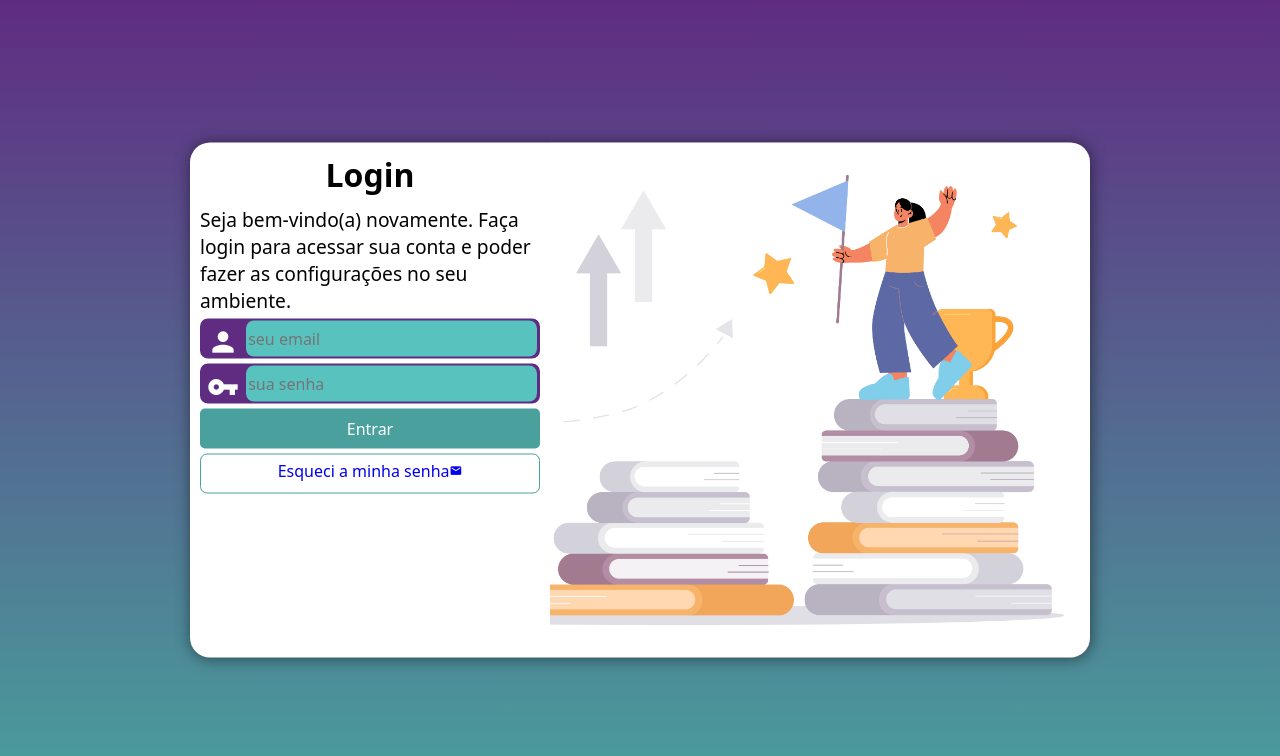
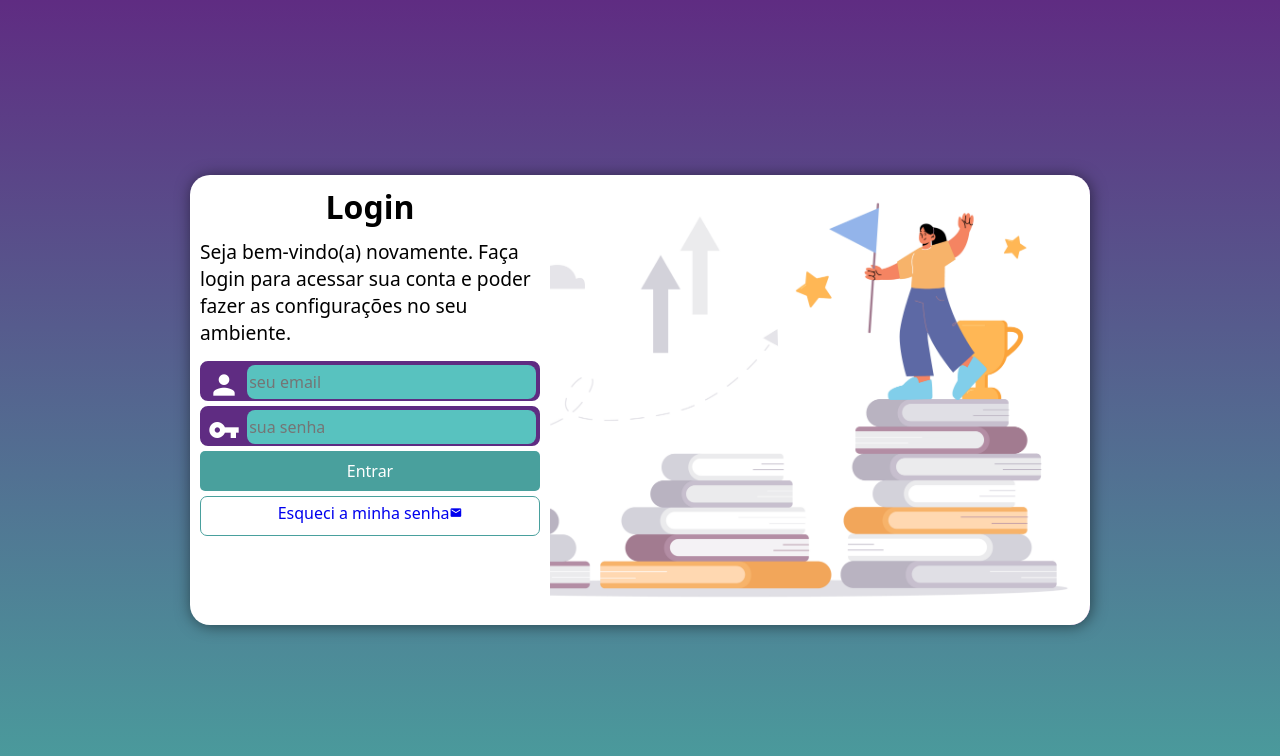
Before and after one commit to GustavRibeiro/projeto-login, a plain HTML site: page index.html in a window 1280 px wide. Drawn offline with Linux system fonts and the light colour scheme.

Commit message:
update final do projeto

```diff
--- a/estilos/media-query.css
+++ b/estilos/media-query.css
@@ -43,6 +43,7 @@
     }
     section#login {
         width: 900px;
+        height: 450px;
     }
 
     section#login > div#imagem {
--- a/estilos/style.css
+++ b/estilos/style.css
@@ -26,6 +26,13 @@ main {
 }
 
 section#login {
+
+    background-color: white;
+    width: 250px;
+    height: 515px;
+    border-radius: 20px;
+    box-shadow: 1px 1px 15px rgba(0, 0, 0, 0.5);
+
     position: absolute;
     top: 50%;
     left: 50%;
@@ -34,12 +41,6 @@ section#login {
 
     transition: width 0.4s, height 0.4s;
     transition-timing-function: ease;
-
-    background-color: white;
-    width: 250px;
-    height: 515px;
-    border-radius: 20px;
-    box-shadow: 1px 1px 15px rgba(0, 0, 0, 0.5);
 }
 
 section#login > div#imagem {
@@ -61,11 +62,12 @@ div#formulario > h1 {
 
 div#formulario > p {
     font-size: .8em;
+    margin-bottom: 15px;
 }
 
 form > div.campo {
     background-color: #5f2c82;
-    border: 2px solid #5f2c82;
+    border: 3px solid #5f2c82;
     width: 100%;
     display: block;
     height: 40px;
@@ -90,10 +92,10 @@ div.campo > input {
     font-size: 1em;
     width: calc(100% - 45px);
     height: 100%;
-    transform: translateY(-13px);
     border: 0px;
     border-radius: 8px;
     padding: 2px;
+    transform: translateY(-13px);
 }
 
 div.campo > input:focus-within {
```
